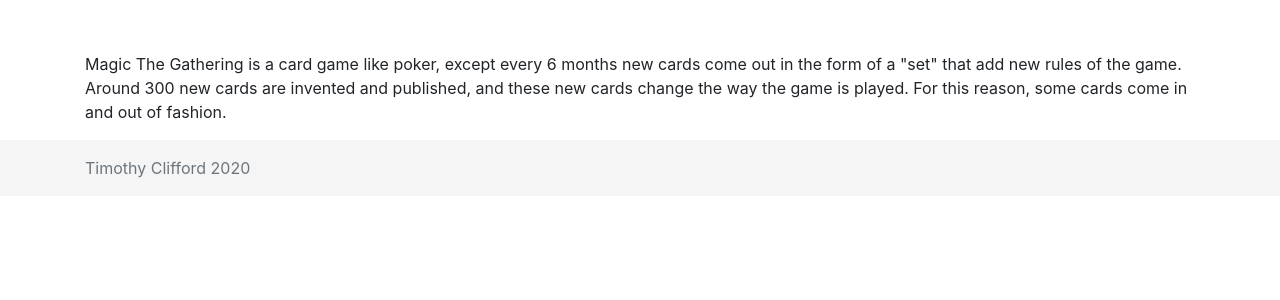
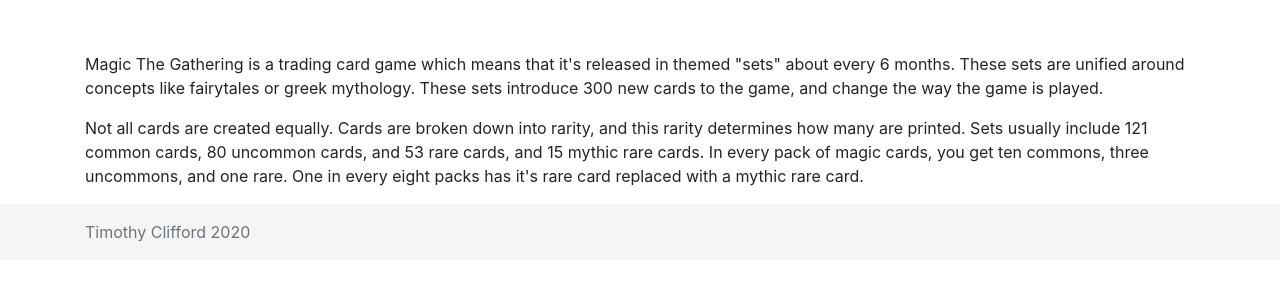
Before and after one commit to ticlifford/mimicvat, a Flask app: page /sets in a window 1280 px wide. Shown: the part 56-356 px from the top of the page. Run offline with Flask 2, Linux system fonts and the light colour scheme; some libraries are stand-ins or nearby versions.

Commit message:
sets copy

```diff
--- a/templates/sets.html
+++ b/templates/sets.html
@@ -2,9 +2,16 @@
 
 {% block paragraph %}
 <p>
-    Magic The Gathering is a card game like poker, except every 6 months new
-    cards come out in the form of a "set" that add new rules of the game.
-    Around 300 new cards are invented and published, and these new cards
-    change the way the game is played. For this reason, some cards come in and out of fashion.
+    Magic The Gathering is a trading card game which means that it's released
+    in themed "sets" about every 6 months. These sets are unified around concepts
+    like fairytales or greek mythology. These sets introduce 300 new cards to the game,
+    and change the way the game is played.
+</p>
+<p>
+    Not all cards are created equally. Cards are broken down into rarity,
+    and this rarity determines how many are printed. Sets usually include 121 common cards,
+    80 uncommon cards, and 53 rare cards, and 15 mythic rare cards. In every pack of magic cards,
+    you get ten commons, three uncommons, and one rare. One in every eight packs has it's
+    rare card replaced with a mythic rare card.
 </p>
 {% endblock %}
```
